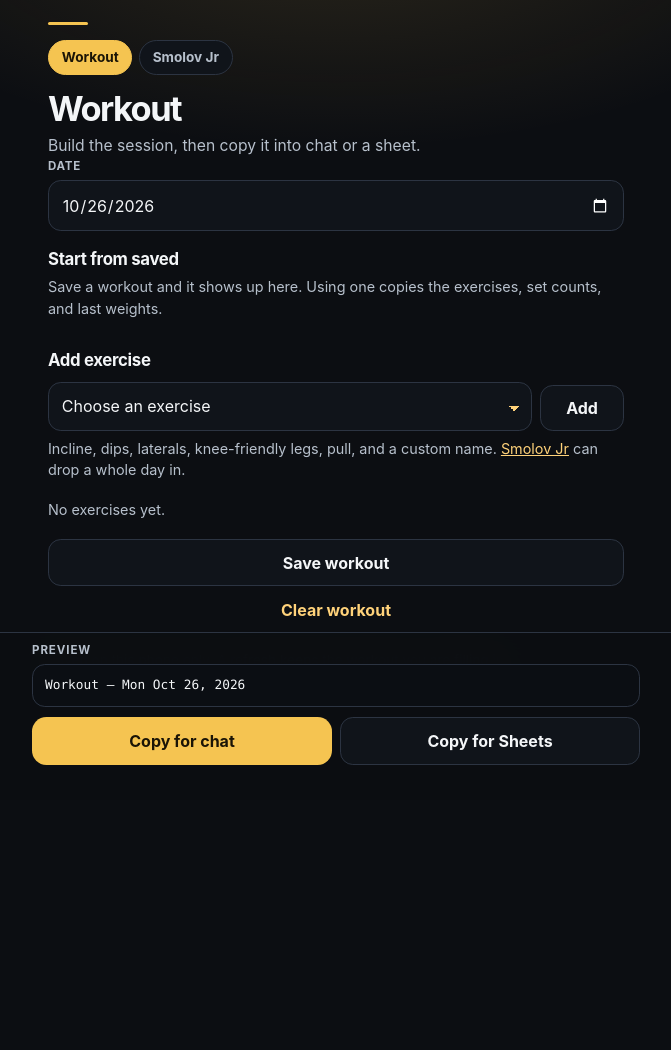
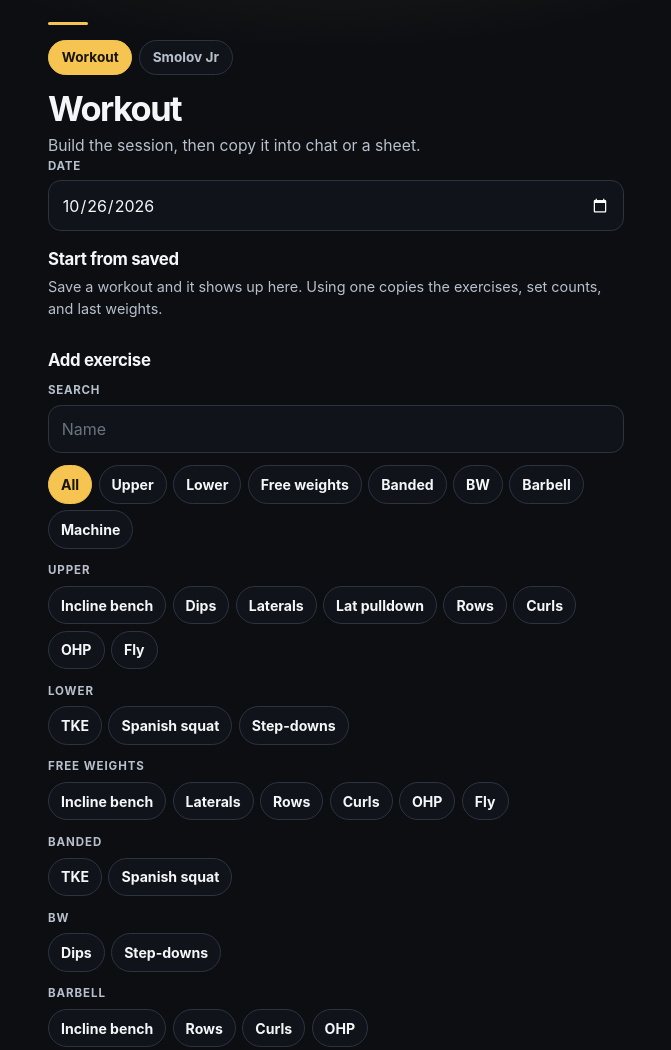
Before and after one commit to jaxzn/workout-tracker-prompts, a website: page docs/index.html in a window 1280 px wide. Shown: the top 1050 px of the page, without its empty margins (304-975 px from the left). Before the commit the page ends 858 px from the top, so only its background shows below. Drawn offline with Linux system fonts and the light colour scheme.

Commit message:
Keep workout preview in page flow and group exercises (#3)
The preview is no longer a fixed bar, so the keyboard does not cover the set being edited. Exercise picks are grouped into Upper, Lower, Free weights, Banded, BW, Barbell, and Machine, and a lift can sit in more than one group.

Co-authored-by: Cursor Agent <cursoragent@cursor.com>
Co-authored-by: jaxzn <jaxzn@users.noreply.github.com>

```diff
--- a/docs/app.js
+++ b/docs/app.js
@@ -3,12 +3,12 @@
 
   var program = globalThis.WorkoutProgram;
   var STORAGE = program.STORAGE;
-  var CUSTOM = "__custom__";
 
   var state = {
     draft: null,
     saved: [],
     persistOk: true,
+    category: "All",
   };
 
   var memoryStore = new Map();
@@ -104,20 +104,6 @@
   function renderPreview() {
     syncFromDom();
     els.message.textContent = program.formatChat(state.draft);
-    sizeDock();
-  }
-
-  function sizeDock() {
-    if (!els.dock) return;
-    var height = els.dock.offsetHeight;
-    if (height) document.documentElement.style.setProperty("--dock-h", height + "px");
-  }
-
-  function pinDock() {
-    if (!window.visualViewport || !els.dock) return;
-    var vv = window.visualViewport;
-    var overlap = Math.max(0, window.innerHeight - vv.height - vv.offsetTop);
-    els.dock.style.bottom = overlap ? overlap + "px" : "0px";
   }
 
   function findExercise(id) {
@@ -158,17 +144,76 @@
     return false;
   }
 
-  function fillExerciseSelect() {
-    program.EXERCISES.forEach(function (name) {
-      var option = document.createElement("option");
-      option.value = name;
-      option.textContent = name;
-      els.pick.append(option);
+  function searchQuery() {
+    return els.search.value.trim().toLowerCase();
+  }
+
+  function catalogMatches() {
+    var query = searchQuery();
+    return program.EXERCISE_CATALOG.filter(function (item) {
+      if (state.category !== "All" && item.groups.indexOf(state.category) === -1) return false;
+      if (query && item.name.toLowerCase().indexOf(query) === -1) return false;
+      return true;
     });
-    var custom = document.createElement("option");
-    custom.value = CUSTOM;
-    custom.textContent = "Custom name";
-    els.pick.append(custom);
+  }
+
+  function renderChips() {
+    els.chips.replaceChildren();
+    ["All"].concat(program.CATEGORIES).forEach(function (name) {
+      var button = document.createElement("button");
+      button.type = "button";
+      button.className = "chip";
+      button.textContent = name;
+      button.setAttribute("aria-pressed", state.category === name ? "true" : "false");
+      button.addEventListener("click", function () {
+        state.category = name;
+        renderChips();
+        renderCatalog();
+      });
+      els.chips.append(button);
+    });
+  }
+
+  function renderGroup(title, items) {
+    var group = document.createElement("div");
+    group.className = "catalog-group";
+    var heading = document.createElement("h3");
+    heading.textContent = title;
+    var picks = document.createElement("div");
+    picks.className = "picks";
+    items.forEach(function (item) {
+      var button = document.createElement("button");
+      button.type = "button";
+      button.className = "pick";
+      button.dataset.action = "add-named";
+      button.dataset.name = item.name;
+      button.textContent = item.name;
+      picks.append(button);
+    });
+    group.append(heading, picks);
+    return group;
+  }
+
+  function renderCatalog() {
+    var items = catalogMatches();
+    els.catalog.replaceChildren();
+    if (!items.length) {
+      var empty = document.createElement("p");
+      empty.className = "hint";
+      empty.textContent = "Nothing in this group. Add a custom name.";
+      els.catalog.append(empty);
+      return;
+    }
+    if (state.category === "All" && !searchQuery()) {
+      program.CATEGORIES.forEach(function (category) {
+        var groupItems = items.filter(function (item) {
+          return item.groups.indexOf(category) !== -1;
+        });
+        if (groupItems.length) els.catalog.append(renderGroup(category, groupItems));
+      });
+      return;
+    }
+    els.catalog.append(renderGroup(state.category === "All" ? "Matches" : state.category, items));
   }
 
   function renderExercises() {
@@ -323,36 +368,28 @@
     }, 2800);
   }
 
-  function addSelectedExercise() {
-    var choice = els.pick.value;
-    if (!choice) {
-      flash("Choose an exercise.");
-      els.pick.focus();
-      return;
-    }
-    var name = choice;
-    if (choice === CUSTOM) {
-      name = els.custom.value.trim();
-      if (!name) {
-        flash("Name the exercise.");
-        els.custom.focus();
-        return;
-      }
-    }
+  function addExerciseNamed(name) {
     var exercise = program.createExercise(name);
     state.draft.exercises.push(exercise);
-    els.pick.value = "";
-    els.custom.value = "";
-    els.customField.hidden = true;
     renderExercises();
     renderPreview();
     persistDraft();
     var card = findCard(exercise.id);
-    if (card) {
-      card.scrollIntoView({ behavior: "smooth", block: "center" });
-      var input = card.querySelector(".set-weight");
-      if (input) input.focus();
+    if (!card) return;
+    var input = card.querySelector(".set-weight");
+    if (input) input.focus({ preventScroll: true });
+    card.scrollIntoView({ behavior: "smooth", block: "nearest" });
+  }
+
+  function addCustomExercise() {
+    var name = els.custom.value.trim();
+    if (!name) {
+      flash("Name the exercise.");
+      els.custom.focus();
+      return;
     }
+    els.custom.value = "";
+    addExerciseNamed(name);
   }
 
   function addSet(exerciseId) {
@@ -715,15 +752,17 @@
     els.form.addEventListener("submit", function (event) { event.preventDefault(); });
     els.date.addEventListener("input", onDate);
     els.date.addEventListener("change", onDate);
-    els.pick.addEventListener("change", function () {
-      els.customField.hidden = els.pick.value !== CUSTOM;
-      if (els.pick.value === CUSTOM) els.custom.focus();
+    els.search.addEventListener("input", renderCatalog);
+    els.catalog.addEventListener("click", function (event) {
+      var button = event.target.closest("[data-action='add-named']");
+      if (!button || !els.catalog.contains(button)) return;
+      addExerciseNamed(button.dataset.name);
     });
-    els.add.addEventListener("click", addSelectedExercise);
+    els.add.addEventListener("click", addCustomExercise);
     els.custom.addEventListener("keydown", function (event) {
       if (event.key === "Enter") {
         event.preventDefault();
-        addSelectedExercise();
+        addCustomExercise();
       }
     });
     els.exercises.addEventListener("input", onExerciseInput);
@@ -737,22 +776,15 @@
     els.copySheets.addEventListener("click", function () {
       copyText(program.formatSheets(state.draft), els.copySheets, "Copied", "Copied for Sheets.");
     });
-    window.addEventListener("resize", function () {
-      sizeDock();
-      pinDock();
-    });
-    if (window.visualViewport) {
-      window.visualViewport.addEventListener("resize", pinDock);
-      window.visualViewport.addEventListener("scroll", pinDock);
-    }
   }
 
   function cacheElements() {
     els.form = $("workout-form");
     els.date = $("date");
-    els.pick = $("exercise-pick");
+    els.search = $("exercise-search");
+    els.chips = $("category-chips");
+    els.catalog = $("exercise-catalog");
     els.custom = $("custom-name");
-    els.customField = $("custom-field");
     els.add = $("add-exercise");
     els.exercises = $("exercises");
     els.exerciseEmpty = $("exercise-empty");
@@ -765,12 +797,12 @@
     els.copySheets = $("copy-sheets");
     els.status = $("status");
     els.storageNote = $("storage-note");
-    els.dock = document.querySelector(".dock");
   }
 
   function boot() {
     cacheElements();
-    fillExerciseSelect();
+    renderChips();
+    renderCatalog();
     state.saved = program.normalizeSaved(parseJSON(storageGet(STORAGE.saved)));
     state.draft = program.normalizeDraft(parseJSON(storageGet(STORAGE.draft)), new Date());
     if (state.draft.savedId && !state.saved.some(function (entry) { return entry.id === state.draft.savedId; })) {
@@ -784,8 +816,6 @@
     renderPreview();
     updateSaveLabel();
     persistDraft();
-    sizeDock();
-    pinDock();
     if (added) highlightAdded(added.exercise, added.mode);
   }
 
--- a/docs/index.html
+++ b/docs/index.html
@@ -2,7 +2,7 @@
 <html lang="en">
 <head>
   <meta charset="utf-8">
-  <meta name="viewport" content="width=device-width, initial-scale=1, viewport-fit=cover">
+  <meta name="viewport" content="width=device-width, initial-scale=1, viewport-fit=cover, interactive-widget=resizes-content">
   <meta name="description" content="Log a workout on your phone and copy it into chat or Google Sheets.">
   <meta name="color-scheme" content="dark">
   <meta name="theme-color" content="#0c0e12">
@@ -49,20 +49,20 @@
 
         <section aria-labelledby="add-label">
           <h2 id="add-label">Add exercise</h2>
-          <div class="add-row">
-            <div>
-              <label for="exercise-pick" class="sr-only">Exercise</label>
-              <select id="exercise-pick">
-                <option value="">Choose an exercise</option>
-              </select>
+          <div class="field tight">
+            <label for="exercise-search">Search</label>
+            <input id="exercise-search" type="search" enterkeyhint="search" placeholder="Name" autocomplete="off">
+          </div>
+          <div class="chips" id="category-chips" role="group" aria-label="Exercise groups"></div>
+          <div id="exercise-catalog"></div>
+          <div class="field">
+            <label for="custom-name">Custom name</label>
+            <div class="add-row">
+              <input id="custom-name" type="text" maxlength="80" placeholder="Not in the list" enterkeyhint="done" autocomplete="off">
+              <button type="button" class="secondary" id="add-exercise">Add</button>
             </div>
-            <button type="button" class="secondary" id="add-exercise">Add</button>
           </div>
-          <div class="field" id="custom-field" hidden>
-            <label for="custom-name">Custom name</label>
-            <input id="custom-name" type="text" maxlength="80" placeholder="Exercise name" enterkeyhint="done">
-          </div>
-          <p class="hint">Incline, dips, laterals, knee-friendly legs, pull, and a custom name. <a href="./smolov.html">Smolov Jr</a> can drop a whole day in.</p>
+          <p class="hint">An exercise can sit in more than one group. <a href="./smolov.html">Smolov Jr</a> can drop a whole day in.</p>
         </section>
 
         <section aria-labelledby="session-label">
@@ -79,20 +79,18 @@
       </form>
     </main>
 
-    <p class="foot">Saved on this phone only. A refresh keeps the workout you are filling in.</p>
-  </div>
-
-  <footer class="dock">
-    <div class="dock-inner">
+    <section class="preview" aria-labelledby="preview-label">
       <h2 id="preview-label">Preview</h2>
       <pre id="message" tabindex="0" aria-labelledby="preview-label"></pre>
-      <div class="dock-actions">
+      <div class="preview-actions">
         <button type="button" class="primary" id="copy-chat">Copy for chat</button>
         <button type="button" class="secondary" id="copy-sheets">Copy for Sheets</button>
       </div>
       <p class="status" id="status" role="status"></p>
-    </div>
-  </footer>
+    </section>
+
+    <p class="foot">Saved on this phone only. A refresh keeps the workout you are filling in. The preview stays in the page, under the sets.</p>
+  </div>
 
   <script src="./program.js"></script>
   <script src="./app.js"></script>
--- a/docs/program.js
+++ b/docs/program.js
@@ -4,19 +4,25 @@
   // Shared workout and Smolov Jr math for the static pages.
   // No DOM here. Both pages and the node tests use this file.
 
-  var EXERCISES = [
-    "Incline bench",
-    "Dips",
-    "Laterals",
-    "TKE",
-    "Spanish squat",
-    "Step-downs",
-    "Lat pulldown",
-    "Rows",
-    "Curls",
-    "OHP",
-    "Fly",
+  var CATEGORIES = ["Upper", "Lower", "Free weights", "Banded", "BW", "Barbell", "Machine"];
+
+  // An exercise can sit in more than one group. The name list stays in the
+  // original order so saved notes and the calculator datalist do not shuffle.
+  var EXERCISE_CATALOG = [
+    { name: "Incline bench", groups: ["Upper", "Barbell", "Free weights"] },
+    { name: "Dips", groups: ["Upper", "BW"] },
+    { name: "Laterals", groups: ["Upper", "Free weights"] },
+    { name: "TKE", groups: ["Lower", "Banded"] },
+    { name: "Spanish squat", groups: ["Lower", "Banded"] },
+    { name: "Step-downs", groups: ["Lower", "BW"] },
+    { name: "Lat pulldown", groups: ["Upper", "Machine"] },
+    { name: "Rows", groups: ["Upper", "Free weights", "Barbell", "Machine"] },
+    { name: "Curls", groups: ["Upper", "Free weights", "Barbell"] },
+    { name: "OHP", groups: ["Upper", "Barbell", "Free weights"] },
+    { name: "Fly", groups: ["Upper", "Free weights", "Machine"] },
   ];
+
+  var EXERCISES = EXERCISE_CATALOG.map(function (item) { return item.name; });
 
   var DAYS = [
     { id: "day1", label: "Day 1", sets: 6, reps: 6, pct: 0.7 },
@@ -371,6 +377,14 @@ function formatSheets(draft) {
     return exercise;
   }
 
+  function exercisesInGroup(group) {
+    var names = [];
+    EXERCISE_CATALOG.forEach(function (item) {
+      if (item.groups.indexOf(group) !== -1) names.push(item.name);
+    });
+    return names;
+  }
+
   function snapshotDraft(draft) {
     return {
       date: draft.date,
@@ -386,7 +400,10 @@ function formatSheets(draft) {
   }
 
   globalThis.WorkoutProgram = {
+    CATEGORIES: CATEGORIES,
+    EXERCISE_CATALOG: EXERCISE_CATALOG,
     EXERCISES: EXERCISES,
+    exercisesInGroup: exercisesInGroup,
     DAYS: DAYS,
     STORAGE: STORAGE,
     MAX_SETS: MAX_SETS,
--- a/docs/styles.css
+++ b/docs/styles.css
@@ -17,7 +17,6 @@
   --message-muted: #c5ced8;
   --sans: -apple-system, BlinkMacSystemFont, "Segoe UI", Roboto, Helvetica, Arial, sans-serif;
   --mono: ui-monospace, "SFMono-Regular", Menlo, Consolas, monospace;
-  --dock-h: 14rem;
 }
 
 * { box-sizing: border-box; }
@@ -66,10 +65,6 @@ button,
   padding-bottom: calc(2rem + env(safe-area-inset-bottom));
   padding-left: max(1rem, env(safe-area-inset-left));
   padding-right: max(1rem, env(safe-area-inset-right));
-}
-
-.page-workout .app {
-  padding-bottom: calc(var(--dock-h) + 1.25rem);
 }
 
 .mark {
@@ -144,12 +139,12 @@ details.card {
   box-shadow: 0 0 0 3px var(--focus);
 }
 
-.exercise { scroll-margin-bottom: calc(var(--dock-h) + 0.75rem); }
-
+.exercise,
 .page-workout input,
 .page-workout select,
 .page-workout button {
-  scroll-margin-bottom: calc(var(--dock-h) + 0.75rem);
+  scroll-margin-top: 1rem;
+  scroll-margin-bottom: 1.25rem;
 }
 
 .icon-btn[data-armed="true"] { font-size: 0.75rem; }
@@ -481,21 +476,57 @@ html.file-protocol .file-warning { display: block; }
   white-space: nowrap;
 }
 
-.dock {
-  position: fixed;
-  left: 0;
-  right: 0;
-  bottom: 0;
-  z-index: 5;
-  background: rgba(12, 14, 18, 0.94);
-  border-top: 1px solid var(--line);
-  backdrop-filter: blur(16px);
-  padding: 0.7rem max(1rem, env(safe-area-inset-right)) calc(0.55rem + env(safe-area-inset-bottom)) max(1rem, env(safe-area-inset-left));
+.chips,
+.picks {
+  display: flex;
+  flex-wrap: wrap;
+  gap: 0.4rem;
 }
 
-.dock-inner { max-width: 38rem; margin: 0 auto; }
+.chips { margin-top: 0.75rem; }
 
-.dock h2 {
+.chip,
+.pick {
+  appearance: none;
+  border: 1px solid var(--line);
+  background: var(--input);
+  color: var(--ink);
+  border-radius: 999px;
+  min-height: 2.4rem;
+  padding: 0.35rem 0.75rem;
+  font-size: 0.88rem;
+  font-weight: 700;
+}
+
+.chip[aria-pressed="true"],
+.pick:hover { border-color: var(--line-strong); }
+
+.chip[aria-pressed="true"] {
+  background: var(--accent);
+  border-color: var(--accent);
+  color: var(--accent-ink);
+}
+
+.catalog-group { margin-top: 0.85rem; }
+
+.catalog-group h3 {
+  margin: 0 0 0.4rem;
+  color: var(--muted);
+  font-size: 0.72rem;
+  font-weight: 700;
+  letter-spacing: 0.08em;
+  text-transform: uppercase;
+}
+
+.preview {
+  margin-top: 1.35rem;
+  background: var(--card);
+  border: 1px solid var(--line);
+  border-radius: 1.15rem;
+  padding: 1rem;
+}
+
+.preview h2 {
   margin: 0 0 0.4rem;
   font-size: 0.72rem;
   letter-spacing: 0.08em;
@@ -503,23 +534,21 @@ html.file-protocol .file-warning { display: block; }
   color: var(--muted);
 }
 
-.dock pre {
-  margin: 0 0 0.6rem;
-  max-height: 6.4rem;
-  overflow: auto;
-  padding: 0.7rem 0.75rem;
+.preview pre {
+  margin: 0 0 0.75rem;
+  padding: 0.75rem 0.8rem;
   background: #0b0e13;
   border: 1px solid var(--line);
   border-radius: 0.8rem;
   white-space: pre-wrap;
   overflow-wrap: anywhere;
   font-family: var(--mono);
-  font-size: 0.8rem;
-  line-height: 1.45;
+  font-size: 0.84rem;
+  line-height: 1.5;
   color: var(--message-ink);
 }
 
-.dock-actions {
+.preview-actions {
   display: grid;
   grid-template-columns: 1fr 1fr;
   gap: 0.5rem;
@@ -549,7 +578,7 @@ html.file-protocol .file-warning { display: block; }
   }
   .bw-btn,
   .icon-btn { width: 2.5rem; }
-  .dock-actions { grid-template-columns: 1fr; }
+  .preview-actions { grid-template-columns: 1fr; }
 }
 
 @media (prefers-reduced-motion: reduce) {
```
Also changed, not shown: test/pages.test.mjs (+6 -0 lines), test/program.test.mjs (+21 -0 lines), README.md.
